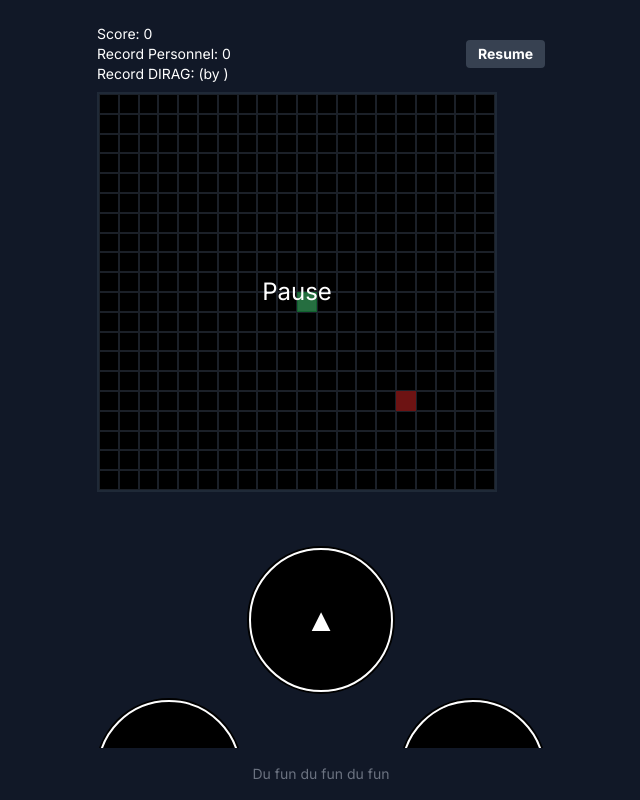
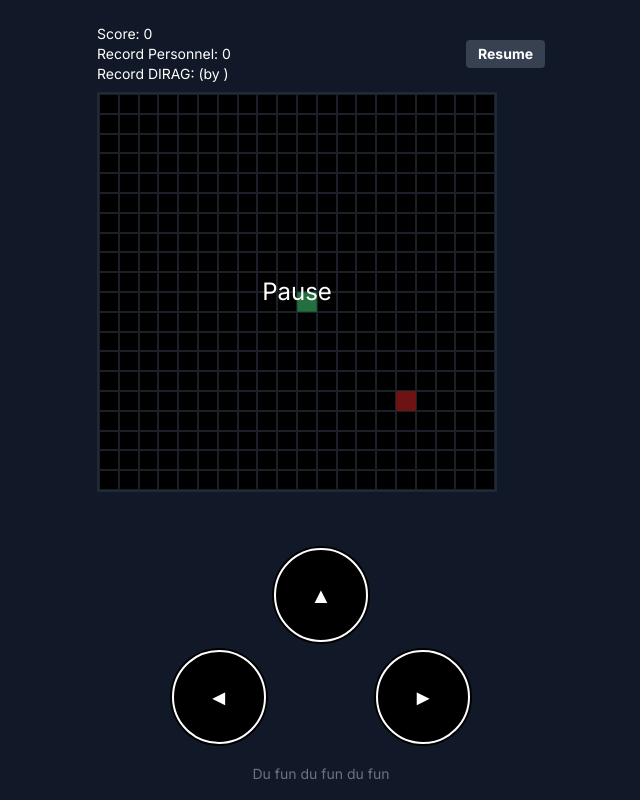
Before and after one commit to clement2323/snake_test, a Next.js app in the folder next-snake/: page /game in a window 1280 px wide. Shown: the whole page, without its empty margins (319-959 px from the left). Built offline with nearby package versions, Linux system fonts and the light colour scheme; no server answers.

Commit message:
test bouttons

```diff
--- a/next-snake/src/components/Controls.js
+++ b/next-snake/src/components/Controls.js
@@ -9,7 +9,7 @@ export default function Controls({ onDirectionChange }) {
   const buttonClass = "w-full h-full bg-black text-white rounded-full border-2 border-white shadow-[0_0_0_2px_#000] hover:bg-gray-800 focus:outline-none flex items-center justify-center";
 
   return (
-    <div className="w-full aspect-square grid grid-cols-3 grid-rows-3 gap-2">
+    <div className="w-2/3 aspect-square grid grid-cols-3 grid-rows-3 gap-2 mx-auto">
       <div className="col-start-2 row-start-1">
         <button
           onClick={handleInteraction({ x: 0, y: -1 })}
@@ -17,7 +17,7 @@ export default function Controls({ onDirectionChange }) {
           className={buttonClass}
           aria-label="Up"
         >
-          <span className="text-[min(4vw,4vh)]">▲</span>
+          <span className="text-[min(2.7vw,2.7vh)]">▲</span>
         </button>
       </div>
       <div className="col-start-1 row-start-2">
@@ -27,7 +27,7 @@ export default function Controls({ onDirectionChange }) {
           className={buttonClass}
           aria-label="Left"
         >
-          <span className="text-[min(4vw,4vh)]">◄</span>
+          <span className="text-[min(2.7vw,2.7vh)]">◄</span>
         </button>
       </div>
       <div className="col-start-3 row-start-2">
@@ -37,7 +37,7 @@ export default function Controls({ onDirectionChange }) {
           className={buttonClass}
           aria-label="Right"
         >
-          <span className="text-[min(4vw,4vh)]">►</span>
+          <span className="text-[min(2.7vw,2.7vh)]">►</span>
         </button>
       </div>
       <div className="col-start-2 row-start-3">
@@ -47,7 +47,7 @@ export default function Controls({ onDirectionChange }) {
           className={buttonClass}
           aria-label="Down"
         >
-          <span className="text-[min(4vw,4vh)]">▼</span>
+          <span className="text-[min(2.7vw,2.7vh)]">▼</span>
         </button>
       </div>
     </div>
```
